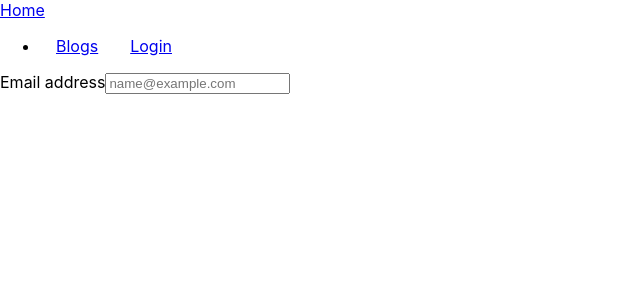
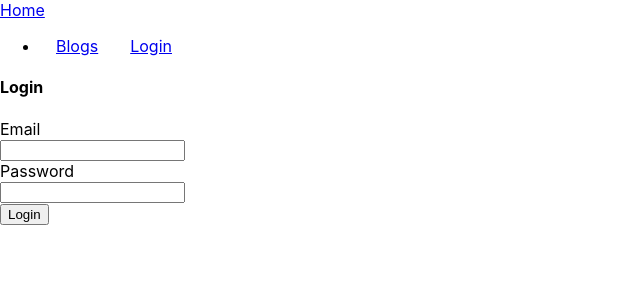
Before and after one commit to kimJH58/React, a React (Create React App) app: page /loginPage in a window 1280 px wide. Shown: the top 300 px of the page, without its empty margins (0-640 px from the left). Built offline with nearby package versions, Linux system fonts and the light colour scheme; the HTML template or start-up script is replaced by a standard one.

Commit message:
css) loginPage

```diff
--- a/src/pages/LoginPage.js
+++ b/src/pages/LoginPage.js
@@ -3,11 +3,28 @@ import React from "react";
 const ReadPage = () =>{
     return (
         <div>
-            <title>Login</title>
-            <div className="mb-3">
-                <label for="exampleFormControlInput1" className="form-label">Email address</label>
-                <input type="email" className="form-control" id="exampleFormControlInput1" placeholder="name@example.com"/>
-            </div>
+            <h4 className="text-center">Login</h4>
+            <form>
+                <div className="row mb-3">
+                    <label for="inputEmail3" className="col-sm-2 col-form-label">Email</label>
+                    <div className="col-sm-10">
+                        <input type="email" className="form-control" id="inputEmail3"/>
+                    </div>
+                </div>
+                <div className="row mb-3">
+                    <label for="inputPassword3" className="col-sm-2 col-form-label">Password</label>
+                    <div className="col-sm-10">
+                        <input type="password" className="form-control" id="inputPassword3"/>
+                    </div>
+                </div>
+                <div class="d-grid gap-2 d-md-flex justify-content-md-end">
+                    <button
+                        type="submit" className="btn btn-primary"
+                    >
+                        Login
+                    </button>
+                </div>
+            </form>
         </div>
     )
 }
```
